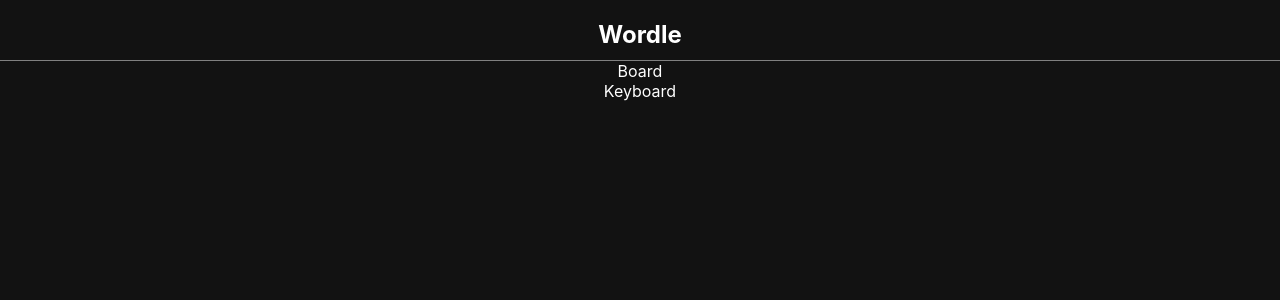
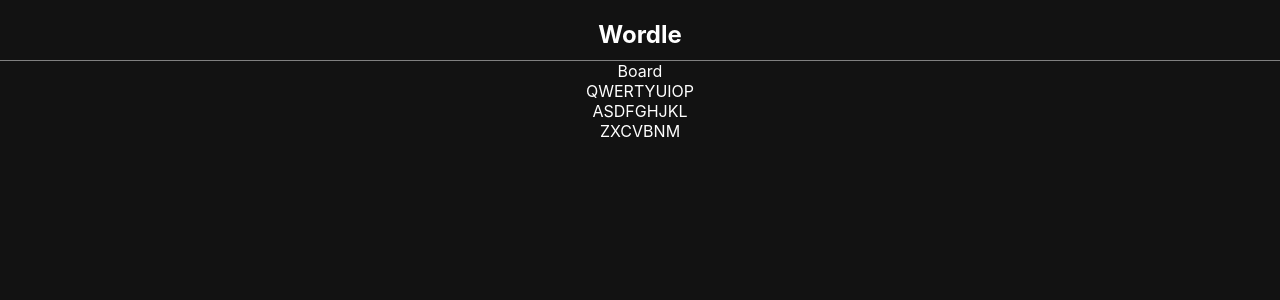
Before and after one commit to PepperMcLean/WordleFrontEnd, a React (Create React App) app: page / in a window 1280 px wide. Shown: the top 300 px of the page. Built offline with nearby package versions, Linux system fonts and the light colour scheme.

Commit message:
start on keyboard

```diff
--- a/src/components/Keyboard.js
+++ b/src/components/Keyboard.js
@@ -1,8 +1,26 @@
 import React from 'react'
 
 function Keyboard() {
+  const keyset1 = ["Q", "W", "E", "R", "T", "Y", "U", "I", "O", "P"];
+  const keyset2 = ["A", "S", "D", "F", "G", "H", "J", "K", "L"];
+  const keyset3 = ["Z", "X", "C", "V", "B", "N", "M"];
+
   return (
-    <div>Keyboard</div>
+    <div classname="keyboard">
+      <div classname="row1">
+        {keyset1.map((key) => {
+          return key
+        })}
+      </div>
+      <div classname="row2"></div>
+      {keyset2.map((key) => {
+          return key
+        })}
+      <div classname="row3"></div>
+      {keyset3.map((key) => {
+          return key
+        })}
+    </div>
   )
 }
 
--- a/src/components/reducer.js
+++ b/src/redux/store.js
@@ -6,3 +6,9 @@ const initialBoard = [
   ["", "", "", "", ""],
   ["", "", "", "", ""],
 ];
+
+function reducer(state = initialBoard, action){
+  return state;
+}
+
+export default reducer;
```
